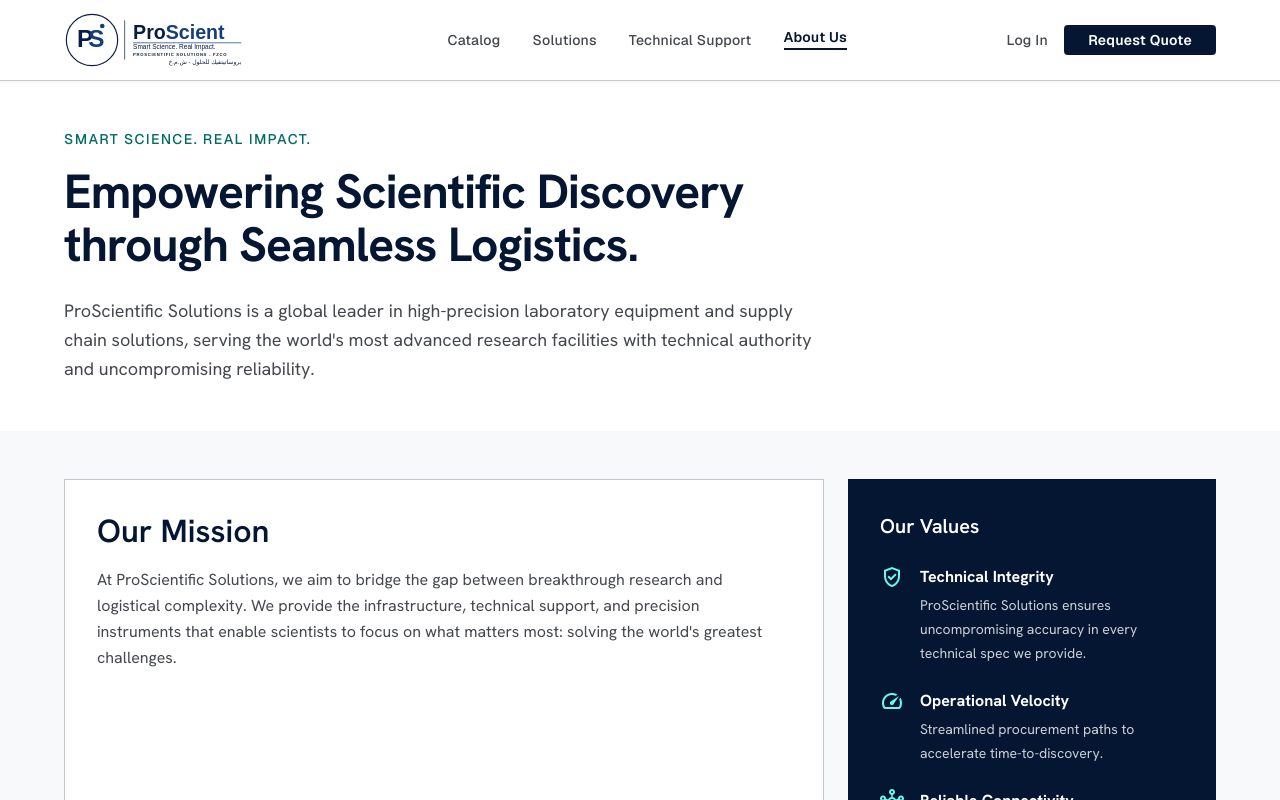
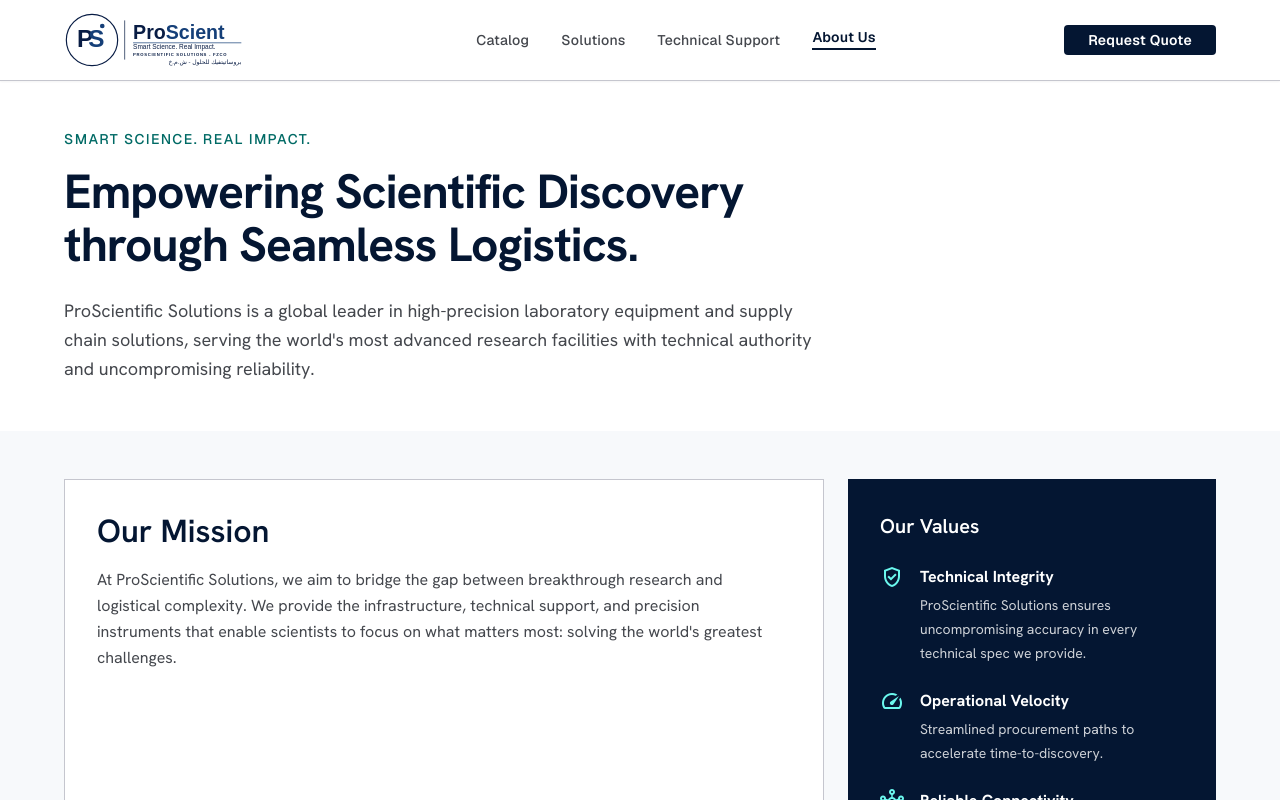
Before and after one commit to abulqosimovt85-creator/prosci-fzco-frontend, a React (Vite) app: page /about in a window 1280 px wide. Shown: the top 800 px of the page. Built offline with nearby package versions, Linux system fonts and the light colour scheme.

Commit message:
fix: remove Log In button from navbar

```diff
--- a/src/components/Navbar.tsx
+++ b/src/components/Navbar.tsx
@@ -39,12 +39,6 @@
 
         <div className="flex items-center gap-4">
           <Link
-            to="/admin/login"
-            className="hidden md:block font-['Geist'] text-[14px] leading-none tracking-[0.02em] font-medium text-on-surface-variant hover:text-primary transition-colors"
-          >
-            Log In
-          </Link>
-          <Link
             to="/contact"
             className="bg-primary text-white px-6 py-2 font-['Geist'] text-[14px] leading-none tracking-[0.02em] font-semibold rounded-lg hover:bg-primary-container transition-all"
           >
```
